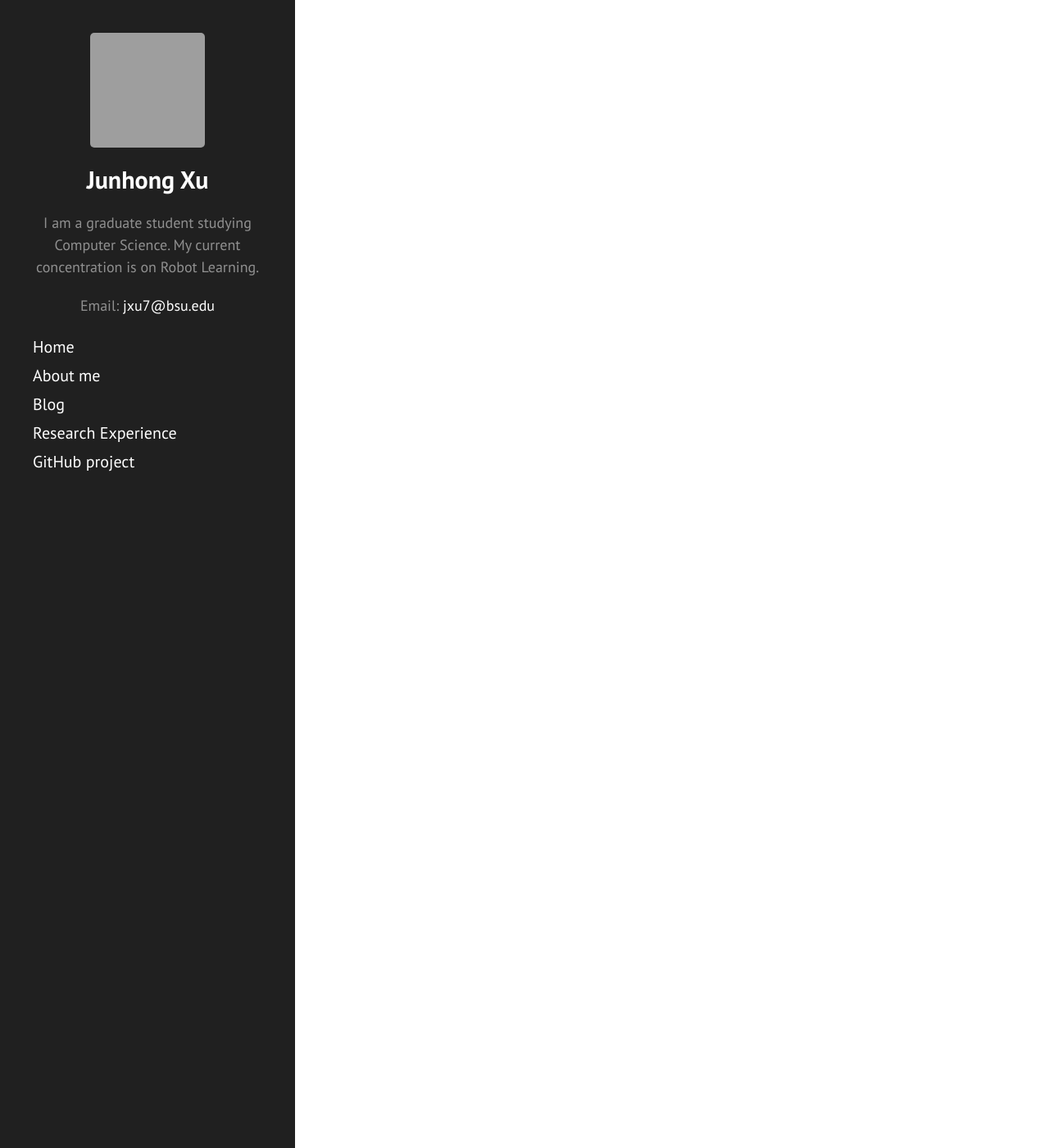
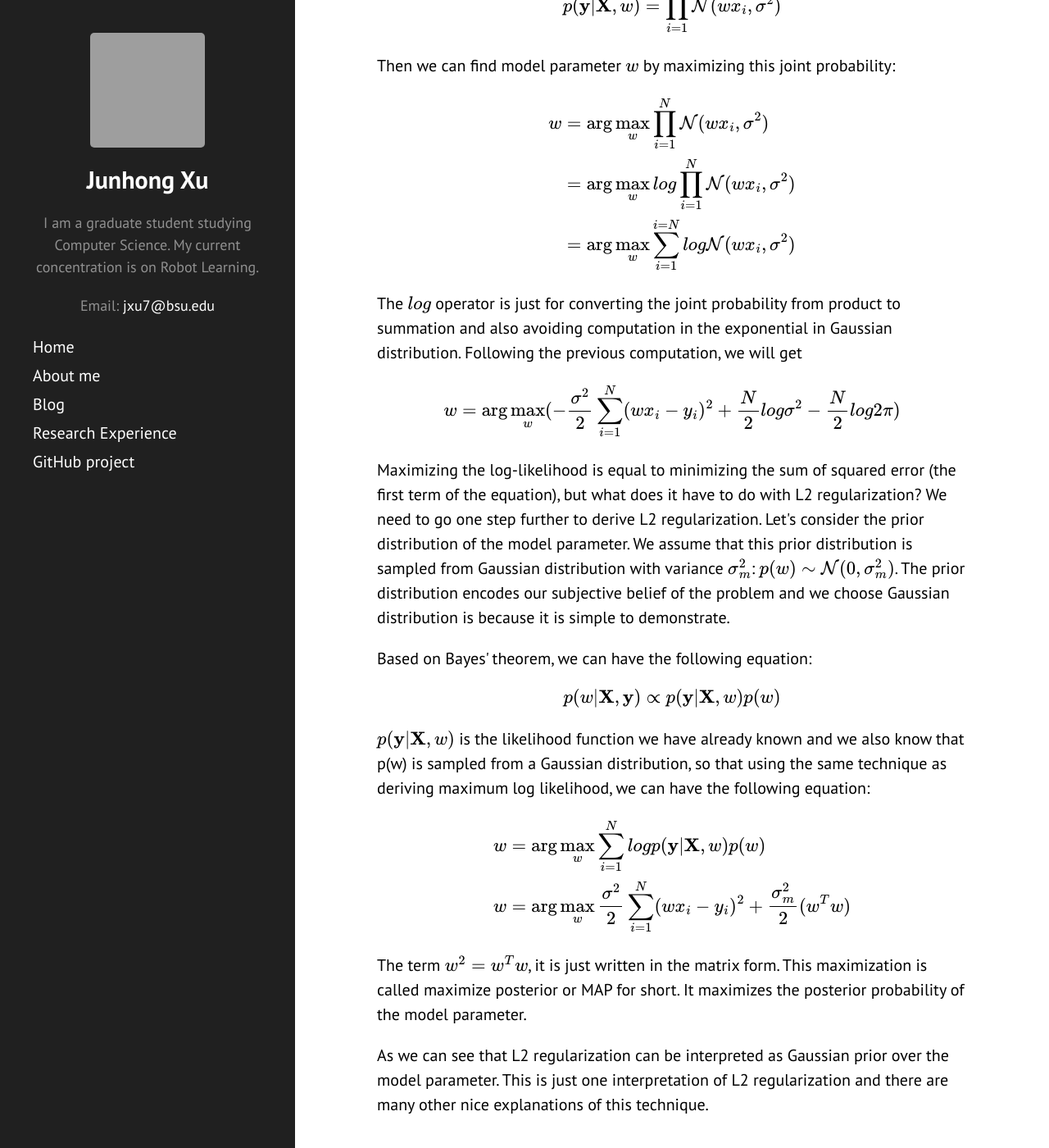
Before and after one commit to JunhongXu/JunhongXu.github.io, a Jekyll site: the page built from _posts/2018-02-18-Regularization.html, in a window 1280 px wide and 1400 px high, scrolled down 1825 px. Shown: the whole window at 82% size. Built offline with Jekyll 4.4.1, drawn with Linux system fonts in a browser that asks for light colours; formulas are drawn with MathJax 3; some of the changed text lies outside the part shown; grey boxes are pictures that could not be loaded.

Commit message:
added one post

```diff
--- a/_includes/regularization.js
+++ b/_includes/regularization.js
@@ -1,26 +1,12 @@
 var N, data, labels;
 var ss = 30.0; // scale for drawing
-
-// create neural net
-var t = "layer_defs = [];\n\
-layer_defs.push({type:'input', out_sx:1, out_sy:1, out_depth:1});\n\
-layer_defs.push({type:'fc', num_neurons:20, activation:'relu'});\n\
-layer_defs.push({type:'fc', num_neurons:20, activation:'sigmoid'});\n\
-layer_defs.push({type:'regression', num_neurons:1});\n\
-\n\
-net = new convnetjs.Net();\n\
-net.makeLayers(layer_defs);\n\
-\n\
-trainer = new convnetjs.SGDTrainer(net, {learning_rate:0.01, momentum:0.0, batch_size:1, l2_decay:0.001});\n\
-";
-
 var lix=2; // layer id of layer we'd like to draw outputs of
 var weightDecay = 0.0;
 
 var layer_defs = [];
 layer_defs.push({type:'input', out_sx:1, out_sy:1, out_depth:1});
-layer_defs.push({type:'fc', num_neurons:20, activation:'relu'});
-layer_defs.push({type:'fc', num_neurons:20, activation:'sigmoid'});
+layer_defs.push({type:'fc', num_neurons:50, activation:'relu'});
+layer_defs.push({type:'fc', num_neurons:50, activation:'sigmoid'});
 layer_defs.push({type:'regression', num_neurons:1});
 var net = new convnetjs.Net();
 net.makeLayers(layer_defs);
--- a/_layouts/page.html
+++ b/_layouts/page.html
@@ -1,6 +1,7 @@
 ---
 layout: default
 ---
+{% include math_jax.html %}
 
 <div class="page">
   <h1 class="page-title">{{ page.title }}</h1>
--- a/_posts/2018-02-01-Regularization.html
+++ /dev/null
@@ -1,76 +0,0 @@
----
-layout: post
-title: Regularization in neural networks
----
-
-
-<!DOCTYPE html>
-<html lang="en">
-<script>
-      (function(i,s,o,g,r,a,m){i['GoogleAnalyticsObject']=r;i[r]=i[r]||function(){
-      (i[r].q=i[r].q||[]).push(arguments)},i[r].l=1*new Date();a=s.createElement(o),
-      m=s.getElementsByTagName(o)[0];a.async=1;a.src=g;m.parentNode.insertBefore(a,m)
-      })(window,document,'script','//www.google-analytics.com/analytics.js','ga');
-      ga('create', 'UA-3698471-21', 'stanford.edu');
-      ga('send', 'pageview');
-</script>
-<script src="https://ajax.googleapis.com/ajax/libs/jquery/3.3.1/jquery.min.js"></script>
-<script type = "text/javascript">
-    {% include npgmain.js %}
-</script>
-
-<script type = "text/javascript">
-    {% include convnet-min.js %}
-</script>
-
-<script>
-    {% include regularization.js %}
-</script>
-
-<style type="text/css">
-canvas {
-    border: 1px solid #555;
-    margin-top: 10px;
-}
-#wrap {
-  width: 800px;
-  margin-right: auto;
-  margin-left: auto;
-  margin-bottom: 200px;
-}
-</style>
-
-<head>
-    <meta charset="UTF-8">
-
-</head>
-<body onLoad="NPGinit(10);">
-
-<br /><br  />
-
-
-
-<input id="buttontp" type="submit" value="Reload Network" onclick="reload();" style="width: 300px; height: 50px;"/>
-
-<div style="float: right;">
-# of points to generate:  <input type="text" name="num_points" id="num_data" value="20" style="width: 50px">
-<input id='ranger' type="submit" value="regenerate data" style="height:50px;" onclick="regen_data();" />
-</div>
-
-<br/>
-<br/>
-
-<div class="slidecontainer">
-    <p>Weight decay value:  <span id="value">0</span> (Range from 0 to 0.3)</p>
-  <input type="range" min="0" max="0.3" value="0" class="slider" id="slider" step="any" onchange="barChange()">
-
-</div>
-
-<br />
-
-<canvas id="NPGcanvas" width="800" height="500">Browser not supported for Canvas. Get a real browser.</canvas>
-
-</div>
-</body>
-
-</html>
--- /dev/null
+++ b/_posts/2018-02-18-Regularization.html
@@ -0,0 +1,145 @@
+---
+layout: post
+title: Regularization in neural networks
+---
+
+
+<!DOCTYPE html>
+<html lang="en">
+<script>
+      (function(i,s,o,g,r,a,m){i['GoogleAnalyticsObject']=r;i[r]=i[r]||function(){
+      (i[r].q=i[r].q||[]).push(arguments)},i[r].l=1*new Date();a=s.createElement(o),
+      m=s.getElementsByTagName(o)[0];a.async=1;a.src=g;m.parentNode.insertBefore(a,m)
+      })(window,document,'script','//www.google-analytics.com/analytics.js','ga');
+      ga('create', 'UA-3698471-21', 'stanford.edu');
+      ga('send', 'pageview');
+</script>
+<script src="https://ajax.googleapis.com/ajax/libs/jquery/3.3.1/jquery.min.js"></script>
+<script type = "text/javascript">
+    {% include npgmain.js %}
+</script>
+<script type = "text/javascript">
+    {% include convnet-min.js %}
+</script>
+<script>
+    {% include regularization.js %}
+</script>
+<style type="text/css">
+canvas {
+    border: 1px solid #555;
+    margin-top: 10px;
+}
+#wrap {
+  width: 800px;
+  margin-right: auto;
+  margin-left: auto;
+  margin-bottom: 200px;
+}
+</style>
+<body onLoad="NPGinit(10);">
+<p>
+    I have recently been messing around with <a href="https://cs.stanford.edu/people/karpathy/convnetjs/">ConvNetJS</a> and found
+    it is really interesting, so I decided to use it to illustrate the weight decay in neural networks. Weight decay is one of the most
+    common regularization strategies in neural networks. It decreases the weights in a neural network by adding
+    a term $\frac{1}{2}\lambda w^2$ (this is called L2 regularization) in the loss function, where $\lambda$ is the regularization strength.
+    The gradient will be $\lambda w$, which is a linear function with respect to the weights $w$. When updating the weights,
+    our new weights will become $w = -step(\frac{dloss}{dw}) - \lambda w$.
+    This means that it reduces the model complexity by penalizing larger weights and tries to make the weights as zero as possible.
+    Here comes another question: why we want smaller weights in neural networks? The intuition is that if the weight values are large,
+    the neural network is more sensitive to the random noise in the training set, which means the noise may contribute a lot in the final
+    output layer and this is not what we want. We want the neural network to ignore the noise and smaller weights are less sensitive to the data noise.
+</p>
+<p>
+    The below window is an interactive ConvNetJS window that allows you to control the regularization strength of a 2 layer neural net with 50 neurons in each layer.
+    If we set the strength to 0.0, the neural network tries to fit every point in the training set, which means the model might be overfitting to the current training set.
+    On the other hand. as the strength goes up, the model becomes less complex and the curve becomes more flatten.
+</p>
+
+<br /><br  />
+<input id="buttontp" type="submit" value="Reload Network" onclick="reload();" style="width: 300px; height: 50px;"/>
+
+<div style="float: right;">
+# of points to generate:  <input type="text" name="num_points" id="num_data" value="20" style="width: 50px">
+<input id='ranger' type="submit" value="regenerate data" style="height:50px;" onclick="regen_data();" />
+</div>
+<br/>
+<br/>
+<div class="slidecontainer">
+    <p>Weight decay value:  <span id="value">0</span> (Range from 0 to 0.3)</p>
+  <input type="range" min="0" max="0.3" value="0" class="slider" id="slider" step="any" onchange="barChange()">
+
+</div>
+<canvas id="NPGcanvas" width="400" height="300">Browser not supported for Canvas. Get a real browser.</canvas>
+
+<br />
+<br />
+
+
+<p>Let's dig a little deeper into this L2 regularization and see how it is derived from a probabilistic view. I will show
+that L2 regularization can be interpreted as Gaussian prior over the model parameter</p>
+
+<p>
+    Consider a dataset $(\textbf{X}, \textbf{y})$ and your model parameters $w$. We assume that there are some error sampled
+    from a Gaussian distribution with variance $\sigma^2$: $e \sim \mathcal{N}(0, \sigma^2)$.
+    Our goal is to make a prediction using
+    the model parameters for a target variable $y$ given some new variable $x$: $y = wx$. The simplest way to do this is by maximizing
+    the log-likelihood:
+    $$
+         w = \arg\max_w p(\textbf{y}|\textbf{X}, w)
+    $$
+
+    We know that because error is sampled from Gaussian distribution, we can express the joint probability in this way:
+    $$
+    p(\textbf{y}|\textbf{X}, w) = \prod_{i=1}^{N} \mathcal{N}(wx_i, \sigma^2)
+    $$
+
+    Then we can find model parameter $w$ by maximizing this joint probability:
+    $$
+    \begin{split}
+        w &= \arg\max_w  \prod_{i=1}^{N} \mathcal{N}(wx_i, \sigma^2)\\
+         &= \arg\max_w log \prod_{i=1}^{N}\mathcal{N}(wx_i, \sigma^2)\\
+         &= \arg\max_w \sum_{i=1}^{i=N}log{\mathcal{N}(wx_i, \sigma^2)}
+    \end{split}
+    $$
+
+    The $log$ operator is just for converting the joint probability from product to summation and also avoiding
+    computation in the exponential in Gaussian distribution. Following the previous computation, we will get
+    $$
+        w = \arg\max_w (- \frac{\sigma^2}{2}\sum_{i=1}^{N}(wx_i - y_i)^2 + \frac{N}{2}log\sigma^2 - \frac{N}{2}log2\pi)
+    $$
+
+    Maximizing the log-likelihood is equal to minimizing the sum of squared error (the first term of the equation), but what does
+    it have to do with L2 regularization? We need to go one step further to derive L2 regularization. Let's consider the prior
+    distribution of the model parameter. We assume that this prior distribution is sampled from Gaussian distribution with variance
+    $\sigma^2_m$: $p(w) \sim \mathcal{N}(0, \sigma^2_m)$. The prior distribution encodes our subjective belief of the problem and we choose Gaussian distribution is because it
+    is simple to demonstrate.
+</p>
+
+    <p>
+        Based on Bayes' theorem, we can have the following equation:
+        $$
+            p(w|\textbf{X}, \textbf{y}) \propto p(\textbf{y}|\textbf{X}, w)p(w)
+        $$
+
+        $p(\textbf{y}|\textbf{X}, w)$ is the likelihood function we have already known and
+        we also know that p(w) is sampled from a Gaussian distribution, so that using the same technique as deriving maximum log likelihood,
+        we can have the following equation:
+        $$
+        \begin{split}
+            w &= \arg\max_w \sum_{i=1}^{N}log p(\textbf{y}|\textbf{X}, w)p(w)\\
+            w &= \arg\max_w \frac{\sigma^2}{2}\sum_{i=1}^{N}(wx_i - y_i)^2 + \frac{\sigma^2_m}{2}(w^Tw)
+        \end{split}
+        $$
+
+        The term $w^2 = w^Tw$, it is just written in the matrix form. This maximization is called maximize posterior or MAP for short. It
+        maximizes the posterior probability of the model parameter.
+    </p>
+    <p>
+        As we can see that L2 regularization can be interpreted as Gaussian prior over the model parameter.
+        This is just one interpretation of L2 regularization and there are many other nice explanations of this technique.
+
+    </p>
+
+</body>
+
+</html>
--- a/index.html
+++ b/index.html
@@ -25,8 +25,7 @@ title: Home
             <p>
                 <b>J. Xu</b>, S. Zhu, H. Guo, and S. Wu. <a href="https://arxiv.org/abs/1709.07911">
                 Avoidance of manual labeling in robotic autonomous navigation
-                through multi-sensory semi-supervised learning.</a> arXiv preprint arXiv:1709.07911, 2017, submitted
-                to IEEE ICRA 2018
+                through multi-sensory semi-supervised learning.</a> arXiv preprint arXiv:1709.07911, 2017
                 <br>
                 <button class="button" onclick="window.location=href='https://www.youtube.com/watch?v=BvOjQcOTBvU'">
                     Project video
```
